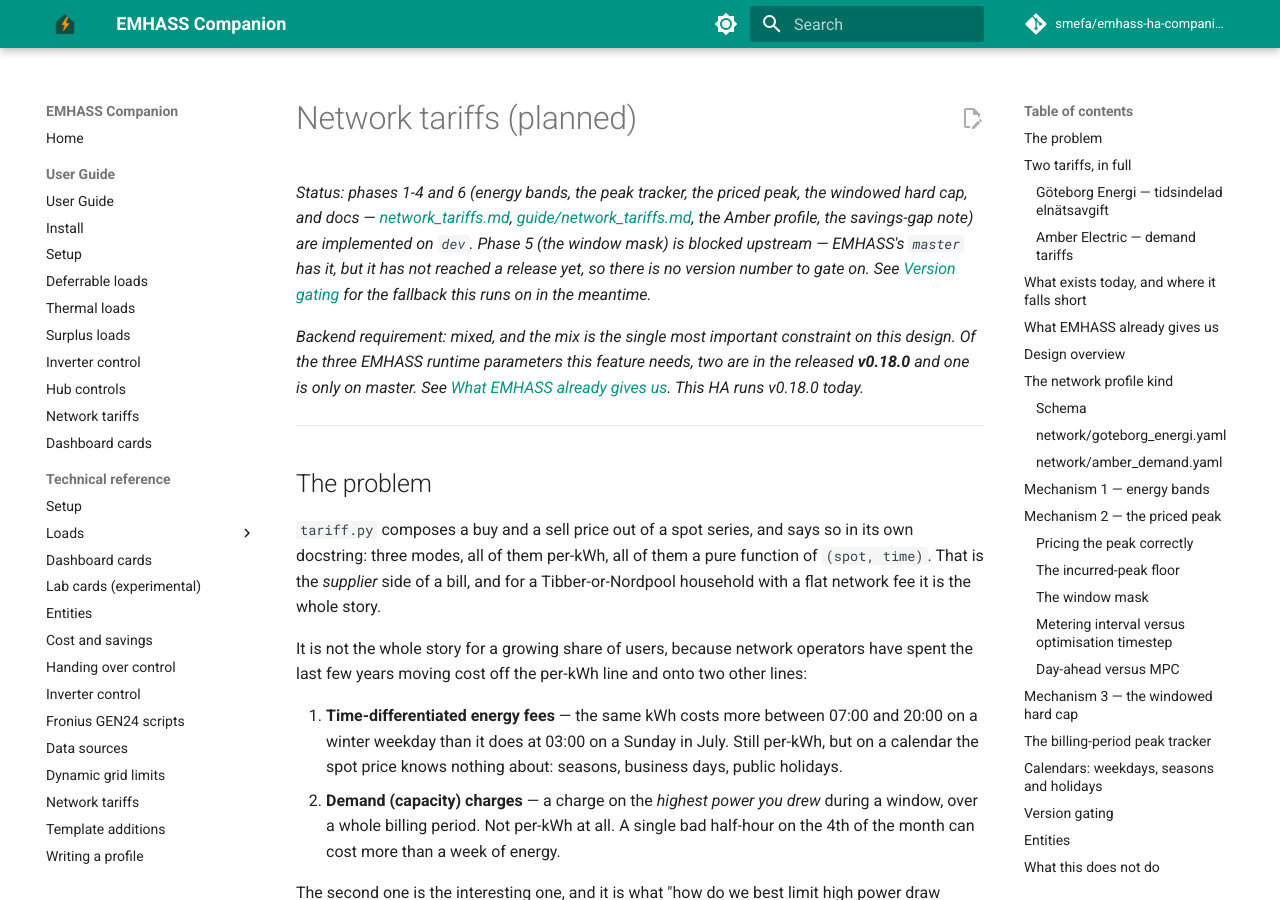
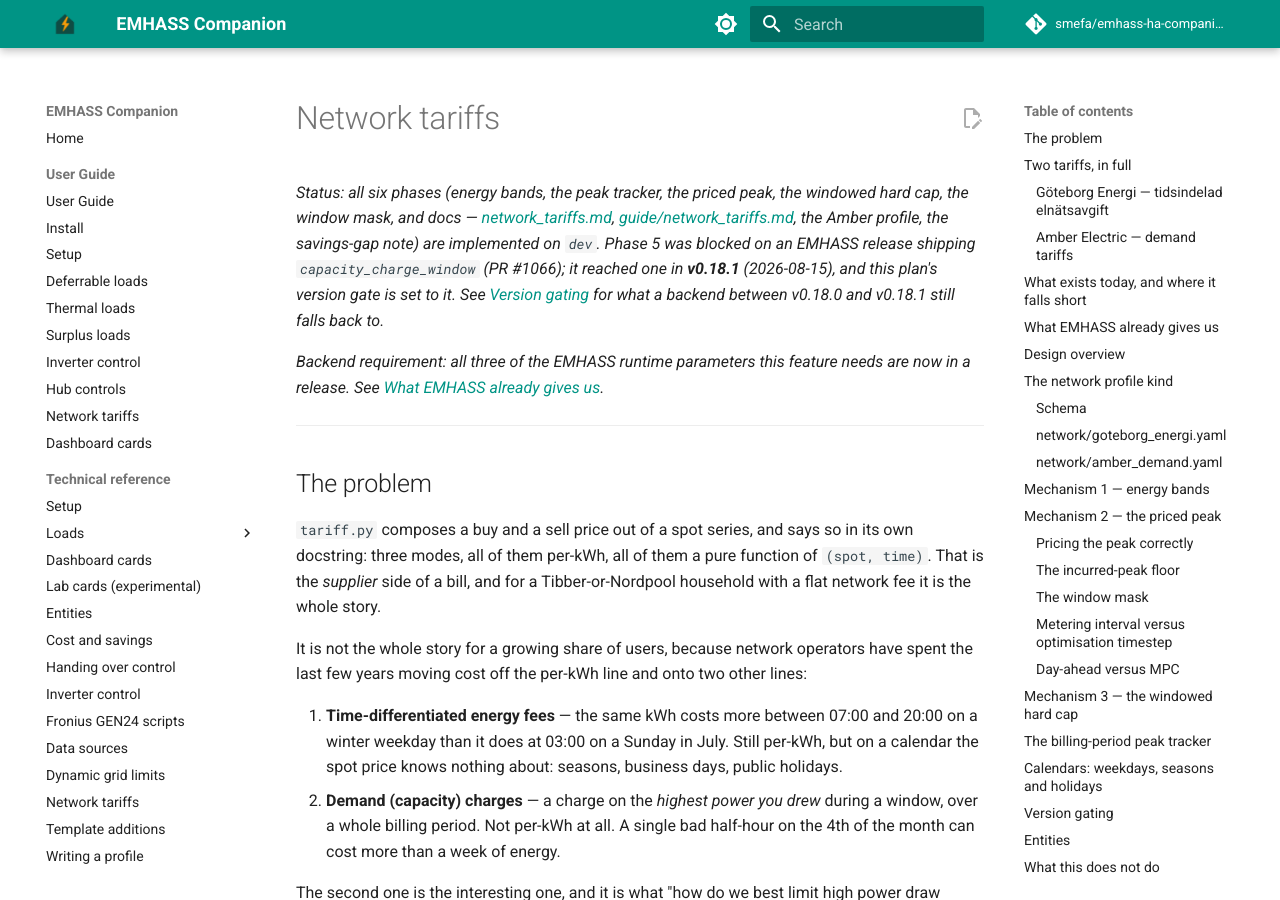
Before and after one commit to smefa/emhass-ha-companion, an MkDocs documentation site: the page built from docs/network_tariffs_plan.md, in a window 1280 px wide and 900 px high. Built offline with MkDocs 1.6.1 and Material for MkDocs 9.7.7, drawn with Linux system fonts in a browser that asks for light colours; comment, search, counter and statistics services are not loaded; some of the changed text lies outside the part shown.

Commit message:
0.9.6.6: network tariffs phase 5 -- the capacity_charge_window mask
EMHASS 0.18.1 released capacity_charge_window (PR #1066), so a windowed
demand charge (Göteborg's real high-load window, not just an all-day one)
can now be priced directly on MPC instead of falling back to the array
ceiling. MIN_EMHASS_VERSION_DEMAND_WINDOW gates it; DemandChargePricing.windowed
marks a restricted window as safe to mask once that gate passes, and
build_payload sends capacity_charge_window alongside capacity_cost_per_kw.
The v0.18.0 fallback (Peak target + the hard cap) is unchanged for backends
still below 0.18.1. All six phases of docs/network_tariffs_plan.md are done.

Co-Authored-By: Claude Sonnet 5 <noreply@anthropic.com>

```diff
--- a/docs/network_tariffs_plan.md
+++ b/docs/network_tariffs_plan.md
@@ -1,19 +1,18 @@
-# Network tariffs (planned)
+# Network tariffs
 
-*Status: phases 1-4 and 6 (energy bands, the peak tracker, the priced peak,
-the windowed hard cap, and docs — [network_tariffs.md](network_tariffs.md),
+*Status: all six phases (energy bands, the peak tracker, the priced peak, the
+windowed hard cap, the window mask, and docs —
+[network_tariffs.md](network_tariffs.md),
 [guide/network_tariffs.md](guide/network_tariffs.md), the Amber profile, the
-savings-gap note) are implemented on `dev`. Phase 5 (the window mask) is
-blocked upstream — EMHASS's `master` has it, but it has not reached a release
-yet, so there is no version number to gate on. See
-[Version gating](network_tariffs.md#version-gating) for the fallback this
-runs on in the meantime.*
+savings-gap note) are implemented on `dev`. Phase 5 was blocked on an EMHASS
+release shipping `capacity_charge_window` (PR #1066); it reached one in
+**v0.18.1** (2026-08-15), and this plan's version gate is set to it. See
+[Version gating](network_tariffs.md#version-gating) for what a backend
+between v0.18.0 and v0.18.1 still falls back to.*
 
-*Backend requirement: mixed, and the mix is the single most important
-constraint on this design. Of the three EMHASS runtime parameters this
-feature needs, two are in the released **v0.18.0** and one is only on
-master. See [What EMHASS already gives us](#what-emhass-already-gives-us).
-This HA runs v0.18.0 today.*
+*Backend requirement: all three of the EMHASS runtime parameters this
+feature needs are now in a release. See
+[What EMHASS already gives us](#what-emhass-already-gives-us).*
 
 ---
 
@@ -129,7 +128,7 @@ EMHASS issue #623 built the demand-charge machinery in three phases. The
 phases did not all ship in the same release, and the split is the main thing
 this plan has to route around.
 
-| Capability | Runtime param | v0.18.0 | master | Actions |
+| Capability | Runtime param | v0.18.0 | v0.18.1 | Actions |
 |---|---|---|---|---|
 | Price the horizon peak | `capacity_cost_per_kw` | ✅ | ✅ | all |
 | Floor at the incurred peak | `current_period_peak` | ✅ | ✅ | **MPC only** |
@@ -173,7 +172,7 @@ One new profile kind carrying a calendar, feeding three mechanisms.
   │                        → load_cost_forecast / prod_price_forecast
   │
   ├── demand_charge ─────▶ capacity_cost_per_kw   (effective rate)
-  │                        capacity_charge_window (0/1 mask, master only)
+  │                        capacity_charge_window (0/1 mask, v0.18.1+)
   │                        current_period_peak    (from the peak tracker)
   │
   └── capacity_limit ────▶ maximum_power_from_grid as a per-timestep list
@@ -495,13 +494,12 @@ one per timestep, `1.0` where the timestep's local start falls inside
 `demand_charge.window`. Built by the same `NetworkCalendar` that resolves the
 energy bands, off the same per-date holiday lookups.
 
-**Master only, and newer than the current release.** v0.18.0 was tagged
-2026-08-03; the mask landed on master in `148e6272` on 2026-08-08 (PR #1066,
-*"feat: mask the demand/capacity charge to a tariff demand window"*). It is
-not a feature that was removed — it has simply never been in a release.
-Verified against the v0.18.0 tarball: zero occurrences of
-`capacity_charge_window` or `param_capacity_window` across the whole tree,
-and the epigraph there is the plain `peak_import >= p_grid_pos`.
+**Landed on master in `148e6272` on 2026-08-08 (PR #1066,
+*"feat: mask the demand/capacity charge to a tariff demand window"*), and
+released in v0.18.1 on 2026-08-15.** v0.18.0 was tagged 2026-08-03 and does
+not have it. Verified against the v0.18.0 tarball: zero occurrences of
+`capacity_charge_window` or `param_capacity_window` across the whole tree, and
+the epigraph there is the plain `peak_import >= p_grid_pos`.
 
 On v0.18.0 the parameter is therefore not read at all, and **nothing says
 so**. Every `runtimeparams` access in that release is a named lookup plus the
@@ -509,10 +507,14 @@ fixed `associations.csv` loop — no iteration over the supplied key set, so no
 whitelist check and no unknown-key warning. The mask is dropped in silence
 and the peak is priced across the whole horizon. Silence is the problem: the
 plan would look plausible and be wrong. So the companion gates on the backend
-version it
-already records (`emhass_version` in the config entry data,
-`MIN_EMHASS_VERSION` in `const.py`) and takes the fallback below rather than
-sending a parameter it knows will be ignored.
+version it already records (`emhass_version` in the config entry data,
+`MIN_EMHASS_VERSION_DEMAND_WINDOW` in `const.py`, set to `0.18.1`) and takes
+the fallback below rather than sending a parameter it knows will be ignored.
+`EmhassCoordinator.demand_charge_pricing` is where this is decided —
+`DemandChargePricing.windowed` is true exactly when a mask both applies (the
+window is not all-day) and is safe to send (the version gate passes); `_build`
+turns that into the `capacity_charge_window` predicate `build_payload` masks
+with, via `build_capacity_charge_window_mask`.
 
 ### Metering interval versus optimisation timestep
 
@@ -674,7 +676,7 @@ belongs in a per-operator YAML note and nowhere near the code.
 
 | Backend | Behaviour |
 |---|---|
-| **master / next release** | Full: windowed priced peak on MPC, incurred-peak floor, capped array on day-ahead |
+| **v0.18.1+** | Full: windowed priced peak on MPC, incurred-peak floor, capped array on day-ahead |
 | **v0.18.0** | Priced peak **only if the window is all-day**; otherwise fall back to the windowed hard cap on both actions, with the incurred-peak floor still applied on MPC |
 | **< v0.18.0** | Energy bands only; the demand-charge section of the config flow is shown disabled with the reason |
 
@@ -822,13 +824,20 @@ Small versioned steps on `dev`, in the usual style.
 4. **The windowed cap.** `capacity_limit`, the per-timestep array and its
    floor, the peak-target number, the v0.18.0 fallback path. Update
    grid_limits.md's per-run-scalar claim.
-5. **The window mask.** `capacity_charge_window` behind the version gate,
-   once it is in a released EMHASS.
+5. **The window mask.** `capacity_charge_window` behind
+   `MIN_EMHASS_VERSION_DEMAND_WINDOW` (`0.18.1`, once it reached a release):
+   `DemandChargePricing.windowed` marks a restricted window as safe to price
+   once the gate passes, and `build_payload` sends the mask alongside
+   `capacity_cost_per_kw` on MPC, built by
+   `build_capacity_charge_window_mask` off the same `NetworkCalendar`
+   predicate the v0.18.0 fallback ceiling already used. A backend still on
+   v0.18.0 keeps taking that fallback unchanged.
 6. **Docs.** `docs/network_tariffs.md`, a guide page, the Amber profile, and
    the savings gap written down.
 
-Steps 1 and 2 are independent of every EMHASS version question and can go in
-immediately. Step 5 is the only one that waits on upstream.
+Steps 1 and 2 were independent of every EMHASS version question and went in
+immediately. Step 5 was the only one that waited on upstream, and now that
+v0.18.1 has shipped, all six steps are done.
 
 ## Open questions
 
--- a/pyproject.toml
+++ b/pyproject.toml
@@ -1,6 +1,6 @@
 [project]
 name = "emhass-companion"
-version = "0.9.6.4"
+version = "0.9.6.6"
 description = "Home Assistant integration that makes EMHASS usable without YAML"
 license = "AGPL-3.0-or-later"
 license-files = ["LICENSE"]
```
Also changed, not shown: docs/guide/network_tariffs.md (+10 -9 lines), docs/network_tariffs.md (+18 -13 lines), 7 other files.
